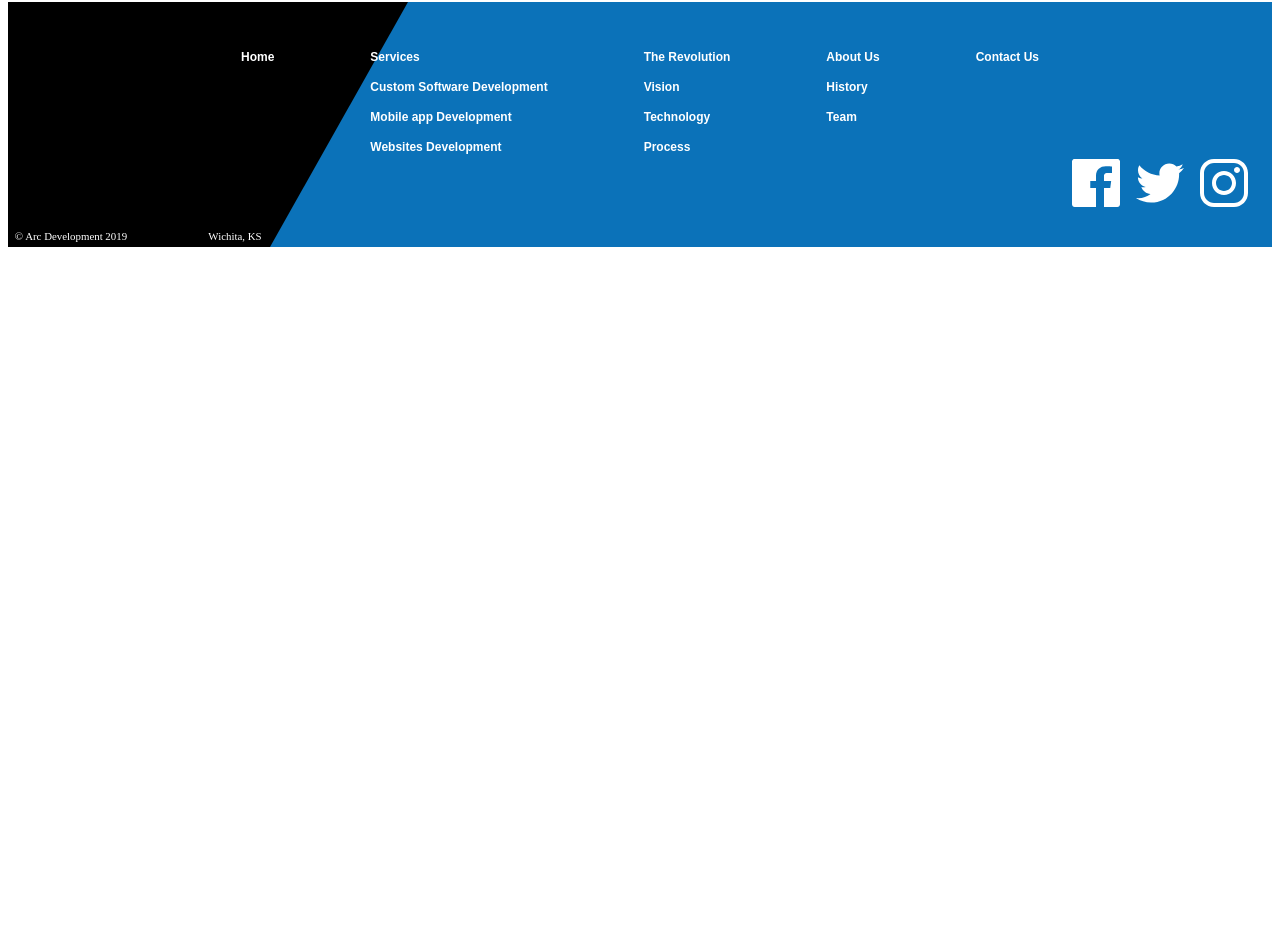
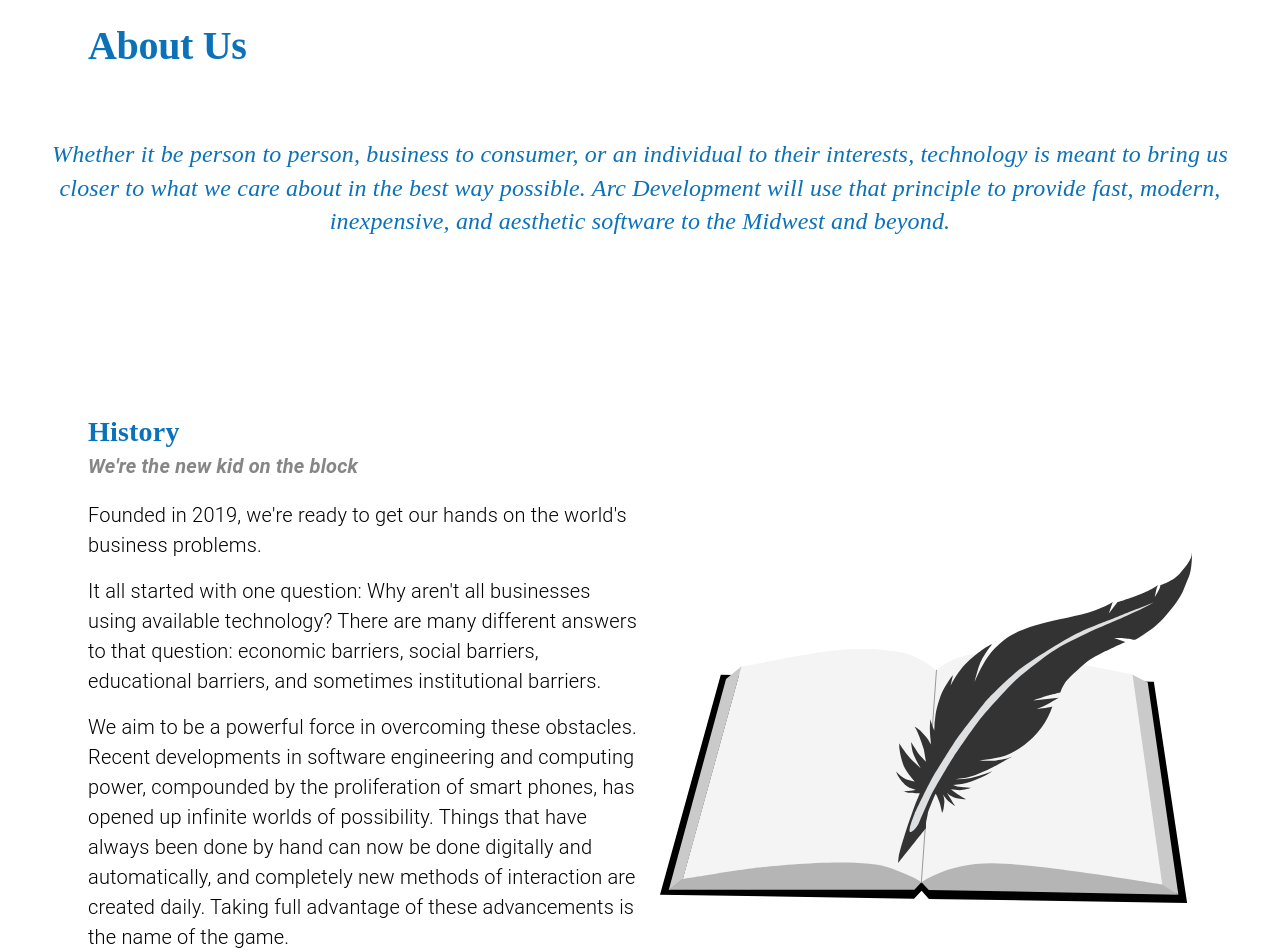
Before and after one commit to SandraNaim/Arcdevelopment, a React (Create React App) app: page /about in a window 1280 px wide. Shown: the part 112-1064 px from the top of the page. Before the commit the page ends 800 px from the top, so only its background shows below. Built offline with nearby package versions, Linux system fonts and the light colour scheme; the HTML template or start-up script is replaced by a standard one.

Commit message:
create the about us page

```diff
--- /dev/null
+++ b/src/components/AboutUs.js
@@ -0,0 +1,149 @@
+import React from "react";
+import { Link } from "react-router-dom";
+
+import { Hidden, makeStyles, useTheme } from "@material-ui/core";
+import useMediaQuery from "@material-ui/core/useMediaQuery";
+import Grid from "@material-ui/core/Grid";
+import Typography from "@material-ui/core/Typography";
+import Avatar from "@material-ui/core/Avatar";
+
+import CallToAction from "./ui/CallToAction";
+
+import history from "../assets/history.svg";
+import founder from "../assets/founder.jpg";
+import yearbook from "../assets/yearbook.svg";
+import puppy from "../assets/puppy.svg";
+
+const useStyles = makeStyles((theme) => ({
+    rowContainer: {
+        paddingLeft: "5em",
+        paddingRight: "5em",
+        [theme.breakpoints.down("sm")]: {
+            paddingLeft: "1.5em",
+            paddingRight: "1.5em",
+        }
+    },
+    aboutusText: {
+        fontSize: "1.5rem",
+        maxWidth: "50em",
+        fontStyle: "italic",
+        fontWeight: 300,
+        lineHeight: 1.4,
+    }
+}))
+
+export default function AboutUs(props) {
+    const classes = useStyles();
+    const theme = useTheme();
+    const matchesMD = useMediaQuery(theme.breakpoints.down("md"))
+    const matchesSM = useMediaQuery(theme.breakpoints.down("sm"))
+
+    return(
+        <Grid container direction="column">
+            {/* ___heading___ */}
+            <Grid item style={{marginLeft: matchesSM ? 0 : "5em", marginTop: matchesSM ? "1em" : "2em"}}>
+                <Typography variant="h2" gutterBottom align={matchesSM ? "center" : undefined}>
+                    About Us
+                </Typography>
+            </Grid>
+            <Grid item align="center" justifyContent="center" style={{marginTop: matchesSM ? "1em" : "3em"}}>
+                <Typography variant="h4" paragraph className={classes.rowContainer,classes.aboutusText}>
+                    Whether it be person to person, business to consumer,
+                    or an individual to their interests, technology is meant to
+                    bring us closer to what we care about in the best way possible.
+                    Arc Development will use that principle to provide fast, modern, inexpensive,
+                    and aesthetic software to the Midwest and beyond.
+                </Typography>
+            </Grid>
+
+            {/* ___history___ */}
+            <Grid item container direction="row" alignItems="center" style={{marginTop: "10em"}} className={classes.rowContainer}>
+                <Grid item md align={matchesMD ? "center" : undefined}>
+                    <Typography variant="h4" className={classes.subTitle}>
+                    History
+                    </Typography>
+                    <Typography variant="subtitle1" paragraph style={{fontWeight: 700, fontStyle: "italic"}}>
+                        We're the new kid on the block
+                    </Typography>
+                    <Typography variant="body1" paragraph>
+                        Founded in 2019, we're ready to get our hands on the world's business problems.
+                    </Typography>
+                    <Typography variant="body1" paragraph>
+                        It all started with one question: Why aren't all businesses using available technology?
+                        There are many different answers to that question: economic barriers, social barriers,
+                        educational barriers, and sometimes institutional barriers.
+                    </Typography>
+                    <Typography variant="body1" paragraph>
+                        We aim to be a powerful force in overcoming these obstacles. Recent developments in
+                        software engineering and computing power, compounded by the proliferation of smart phones,
+                        has opened up infinite worlds of possibility. Things that have always been done by hand can
+                        now be done digitally and automatically, and completely new methods of interaction are created
+                        daily. Taking full advantage of these advancements is the name of the game.
+                    </Typography>
+                    <Typography variant="body1" paragraph>
+                        All this change can be a lot to keep up with, and that's where we come in.
+                    </Typography>
+                </Grid>
+                <Grid item md align="end">
+                    <img alt="history icon" src={history} />
+                </Grid>
+            </Grid>
+
+            {/* ___team___ */}
+            <Grid item container direction="column" alignItems="center" style={{marginTop: "10em"}} className={classes.rowContainer}>
+                <Grid item md align="center">
+                    <Typography variant="h4" className={classes.subTitle}>
+                        Team
+                    </Typography>
+                    <Typography variant="subtitle1" paragraph>
+                        Zachary Reece, Founder
+                    </Typography>
+                    <Typography variant="subtitle1" paragraph>
+                        I started coding when I was 9 years old.
+                    </Typography>
+                </Grid>
+                <Grid item md align="center">
+                    <Avatar alt="founder profile" src={founder} style={{width: "25em", height: "25em"}}/>
+                </Grid>
+            </Grid>
+
+            {/* ___under team___ */}
+            <Grid item container direction={matchesMD ? "column" : "row"} alignItems="center" style={{marginBottom: "10em"}} className={classes.rowContainer}>
+                <Hidden lgUp>
+                    <Grid item md align="center" style={{marginTop: "5em"}}>
+                        <Typography variant="body1" paragraph>
+                            I taught myself basic coding from a library book in third grade, and ever since then my passion has solely been set on
+                            learning — learning about computers, learning mathematics and philosophy, studying design, always just learning.
+                        </Typography>
+                        <Typography variant="body1" paragraph>
+                            Now I'm ready to apply everything I've learned, and to help others with the intuition I have developed.
+                        </Typography>
+                    </Grid>
+                </Hidden>
+                <Grid item md style={{marginTop: "5em"}}>
+                    <img alt="yearbook icon" src={yearbook} />
+                </Grid>
+                <Hidden mdDown>
+                    <Grid item md align="center" style={{marginTop: "5em"}}>
+                        <Typography variant="body1" paragraph>
+                            I taught myself basic coding from a library book in third grade, and ever since then my passion has solely been set on
+                            learning — learning about computers, learning mathematics and philosophy, studying design, always just learning.
+                        </Typography>
+                        <Typography variant="body1" paragraph>
+                            Now I'm ready to apply everything I've learned, and to help others with the intuition I have developed.
+                        </Typography>
+                    </Grid>
+                </Hidden>
+                <Grid item md style={{marginTop: "5em"}}>
+                    <img alt="puppy icon" src={puppy} />
+                </Grid>
+            </Grid>
+
+            {/* ___call to action___ */}
+            <Grid item>
+                <CallToAction setValue={props.setValue} />
+            </Grid>
+
+        </Grid>
+    )
+}
--- a/src/components/App.js
+++ b/src/components/App.js
@@ -11,6 +11,7 @@
 import MobileApps from "./MobileApps.js";
 import Websites from "./Websites.js";
 import Revolution from "./Revolution.js";
+import AboutUs from "./AboutUs.js";
 
 function App() {
   const [value, setValue] = useState(0);
@@ -78,7 +79,13 @@
             render={(props) =>
             <Revolution />}
           />
-          <Route exact path="/about" component={() => <div>about us</div>} />
+          <Route
+            exact
+            path="/about"
+            render={(props) =>
+              <AboutUs />
+            }
+          />
           <Route exact path="/contact" component={() => <div>contact</div>} />
           <Route exact path="/estimate" component={() => <div>estimate</div>} />
         </Switch>
--- a/src/components/Revolution.js
+++ b/src/components/Revolution.js
@@ -1,12 +1,9 @@
 import React from "react";
-import { Link } from "react-router-dom";
 import Lottie from "react-lottie";
 
 import { makeStyles, useTheme } from "@material-ui/core";
 import Grid from "@material-ui/core/Grid";
-import Hidden from "@material-ui/core/Hidden";
 import useMediaQuery from "@material-ui/core/useMediaQuery";
-import IconButton from "@material-ui/core/IconButton";
 import Typography from "@material-ui/core/Typography";
 
 import CallToAction from "./ui/CallToAction";
```
